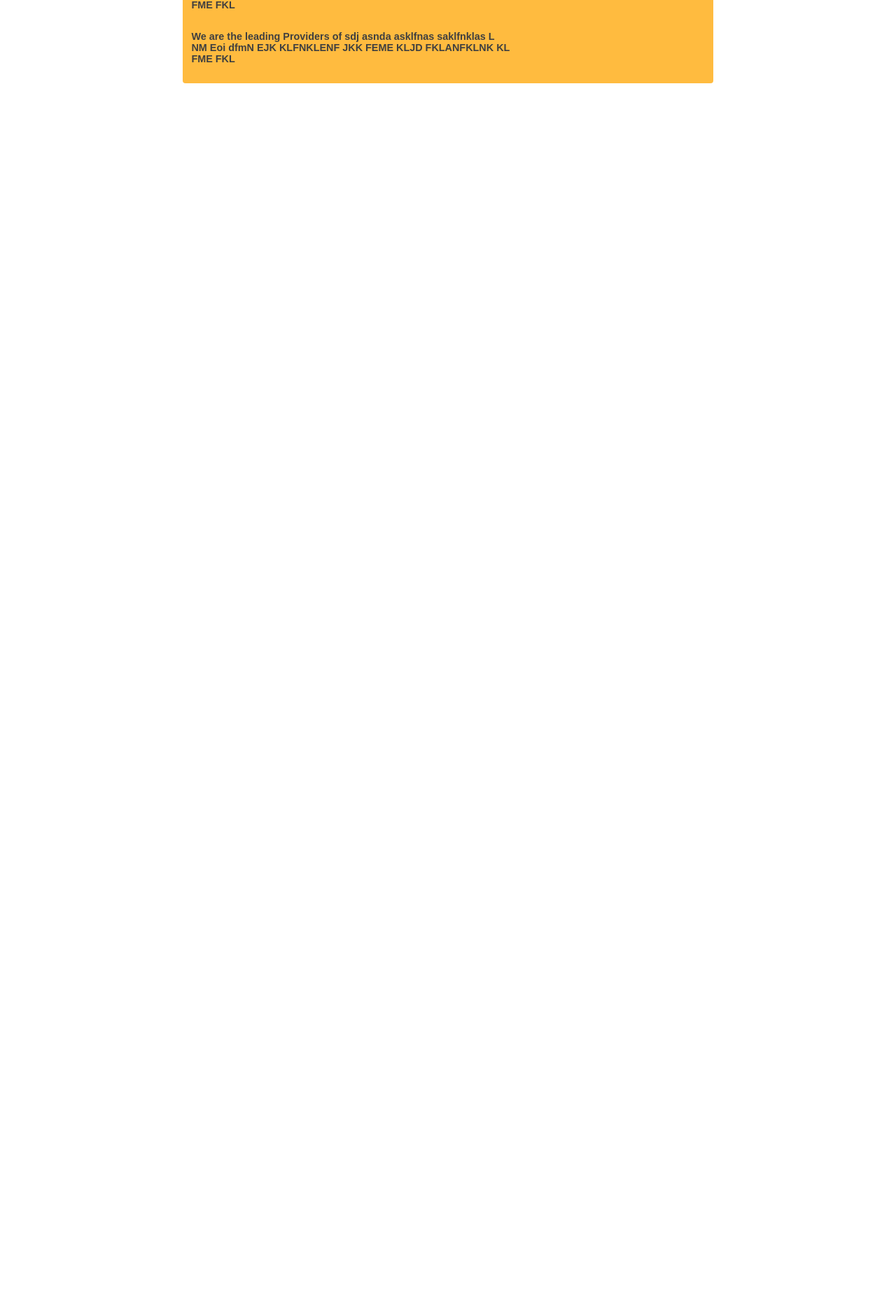
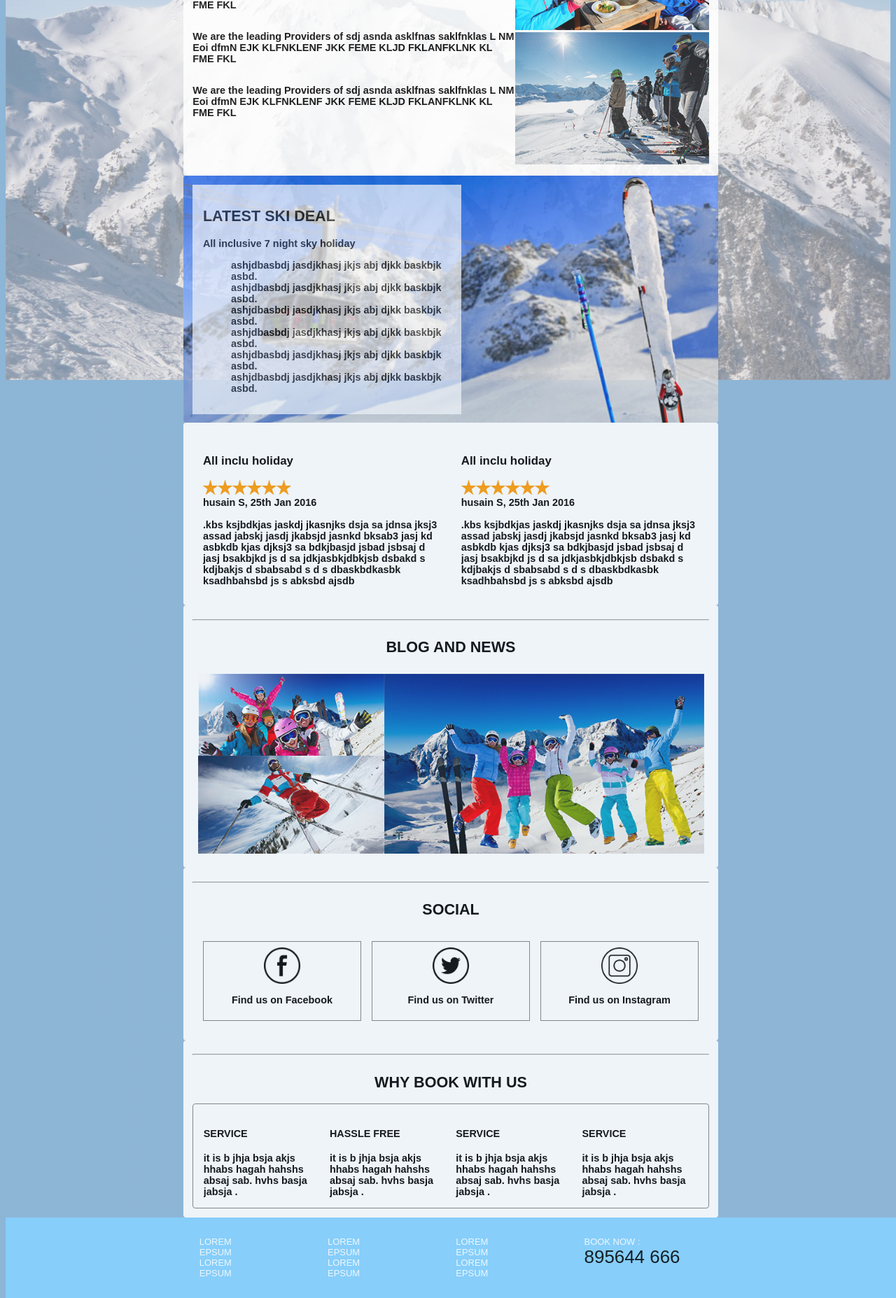
Before and after one commit to rahulHeroku/staticWebsite, a PHP site: page /index.html in a window 1280 px wide. Shown: the part 828-2683 px from the top of the page at 70% size. Before the commit the page ends 947 px from the top, so only its background shows below. Run offline with PHP 8.4, Linux system fonts and the light colour scheme.

Commit message:
deployment to check responsiveness

```diff
--- a/css/backgroundImage.css
+++ b/css/backgroundImage.css
@@ -1,7 +1,12 @@
 .bgImage
 {
 	position: relative;
-    bottom: 4px;
+
+}
+.bgImage img:nth-child(2)
+{
+	position: relative;
+	bottom: 4px;
 }
 
 .bgDiv
@@ -9,7 +14,7 @@
 	width: 100%;
     position: relative;
     bottom: 9px;
-    height: 381px;
+    height: 1367px;
     background-image: linear-gradient(to right, rgb(141, 181, 214), rgb(142, 181, 214));
     font-weight: bold;
 }
--- a/css/body.css
+++ b/css/body.css
@@ -1,36 +1,80 @@
-*
+*,*::after,*::before
 {
 	box-sizing: border-box;
 	max-width: 100%;
 	overflow-x: hidden;
-	 font-family: sans-serif;
+
+	font-family: sans-serif;
+
 }
 
-.absoluteDiv
+body
 {
-	position: absolute;
-	left: 15%;
-	bottom: 50%;
-	z-index: 10;
-	font-weight: bold;
-	background-color: white;
-	opacity: 0.75;
-	padding: 1%;
+	background-image: linear-gradient(to right, rgb(141, 181, 214), rgb(142, 181, 214));
 }
 
+hr
+{
+	width:100%;
+}
+
+
+.socialImage
+{
+	width: 25%;
+}
 .contentDiv
 {
+	overflow-y: hidden;
 display: flex;
+position: absolute;
+z-index: 1245;
 flex-direction: column;
 justify-content: center;
 align-items: center;
 font-size: 0.9em;
 }
 
+.footer
+{
+display: flex;
+z-index: 1245;
+justify-content: center;
+align-items: center;
+font-size: 0.9em;
+width: 100%;
+background-color: #87cefa;
+color: white;
+}
+
+.footerInnerDiv1
+{
+	opacity: 0.85;
+	padding: 1%;
+	display: flex;
+	flex-direction: column;
+	flex:0.6;
+	width: 60%;
+
+}
+
+.footerInnerDiv2
+{
+
+	padding: 1%;
+	display: flex;
+	flex-direction: row;
+}
+.footerInnerDiv2 div:nth-child(4) span:nth-child(2)
+{
+	font-size: 2em;
+	color: black;
+}
+
 .firstDiv
 {
 font-weight: bold;
-	background-color: orange;
+	background-color: white;
 	opacity: 0.75;
 	padding: 1%;
 	flex: 1;
@@ -54,13 +98,49 @@ font-weight: bold;
 .thirdDiv
 {
 	font-weight: bold;
-	background-color: orange;
-	opacity: 0.75;
+	background-color: white;
+	opacity: 0.85;
 	padding: 1%;
 	border-radius: 4px;
 	display: flex;
 	flex:0.5;
 	width: 60%;
+}
+
+.fourthDiv
+{
+	font-weight: bold;
+	background-color: white;
+	opacity: 0.85;
+	padding: 1%;
+	border-radius: 4px;
+	display: flex;
+	flex-direction: column;
+	flex:0.5;
+	width: 60%;
+
+}
+
+.fifthDiv
+{
+	font-weight: bold;
+	padding: 1%;
+	border-radius: 4px;
+	display: flex;
+	flex:0.5;
+	justify-content: space-between;
+}
+
+
+.sixthDiv
+{
+	font-weight: bold;
+	padding: 1%;
+	border-radius: 4px;
+	display: flex;
+	flex-direction: row;
+	flex:0.5;
+	border: 1px solid grey;
 }
 
 .innerFlex1
@@ -76,4 +156,94 @@ flex:1.25;
 	display: flex;
 	flex-direction: column;
 	flex: .75;
+	align-content: space-between;
 }
+
+.innerFlex3
+{
+display: flex;
+flex-direction: column;
+
+
+
+}
+
+.innerFlex4
+{
+display: flex;
+flex-direction: column;
+justify-content: center;
+align-items: center;
+
+
+}
+
+.innerFlex5
+{
+display: flex;
+flex-direction: column;
+justify-content: center;
+align-items: center;
+padding: 1%;
+flex: 1;
+border: 1px solid grey;
+margin: 1%;
+}
+
+.innerFlex6
+{
+display: flex;
+flex-direction: column;
+/*justify-content: center;
+align-items: center;*/
+padding: 1%;
+flex: 1;
+
+}
+
+.socialDiv
+{
+	border: 1px solid grey;
+	    border-radius: 50%;
+    padding: 5%;
+}
+
+#star-five {
+      margin: 50px 0;
+      position: relative;
+      display: block;
+      color: red;
+      width: 0px;
+      height: 0px;
+      border-right: 100px solid transparent;
+      border-bottom: 70px solid red;
+      border-left: 100px solid transparent;
+      transform: rotate(35deg);
+    }
+#star-five:before {
+      border-bottom: 80px solid red;
+      border-left: 30px solid transparent;
+      border-right: 30px solid transparent;
+      position: absolute;
+      height: 0;
+      width: 0;
+      top: -45px;
+      left: -65px;
+      display: block;
+      content: '';
+      transform: rotate(-35deg);
+    }
+#star-five:after {
+      position: absolute;
+      display: block;
+      color: red;
+      top: 3px;
+      left: -105px;
+      width: 0px;
+      height: 0px;
+      border-right: 100px solid transparent;
+      border-bottom: 70px solid red;
+      border-left: 100px solid transparent;
+      transform: rotate(-70deg);
+      content: '';
+    }
--- a/index.html
+++ b/index.html
@@ -53,20 +53,156 @@
       <p>We are the leading Providers of sdj asnda asklfnas saklfnklas L NM Eoi dfmN EJK KLFNKLENF JKK FEME KLJD FKLANFKLNK KL FME FKL</p>
        <p>We are the leading Providers of sdj asnda asklfnas saklfnklas L NM Eoi dfmN EJK KLFNKLENF JKK FEME KLJD FKLANFKLNK KL FME FKL</p>
         <p>We are the leading Providers of sdj asnda asklfnas saklfnklas L NM Eoi dfmN EJK KLFNKLENF JKK FEME KLJD FKLANFKLNK KL FME FKL</p>
+          <p>We are the leading Providers of sdj asnda asklfnas saklfnklas L NM Eoi dfmN EJK KLFNKLENF JKK FEME KLJD FKLANFKLNK KL FME FKL</p>
   </div>
   <div class="innerFlex2">
-    <h3>Welcome to SKI NOW</h3>
-    <p>We are the leading Providers of sdj asnda asklfnas saklfnklas L NM Eoi dfmN EJK KLFNKLENF JKK FEME KLJD FKLANFKLNK KL FME FKL</p>
-    <p>We are the leading Providers of sdj asnda asklfnas saklfnklas L NM Eoi dfmN EJK KLFNKLENF JKK FEME KLJD FKLANFKLNK KL FME FKL</p>
-    <p>We are the leading Providers of sdj asnda asklfnas saklfnklas L NM Eoi dfmN EJK KLFNKLENF JKK FEME KLJD FKLANFKLNK KL FME FKL</p>
+   <div> <img src="image/Image_4.png"></div>
+
+    <div><img src="image/Image_5.png"></div>
+
+    <div><img src="image/Image_6.png"></div>
   </div>
   </div>
+  <div class="thirdDiv" style="background-image:url(image/Image_2.png) ">
+    <div class="innerFlex1" style="background-color: white; opacity: 0.7; padding: 2%">
+      <h2>LATEST SKI DEAL</h2>
+      <span>All inclusive 7 night sky holiday</span>
+      <ul><li>ashjdbasbdj jasdjkhasj jkjs abj djkk baskbjk asbd.</li>
+      <li>ashjdbasbdj jasdjkhasj jkjs abj djkk baskbjk asbd.</li>
+    <li>ashjdbasbdj jasdjkhasj jkjs abj djkk baskbjk asbd.</li>
+  <li>ashjdbasbdj jasdjkhasj jkjs abj djkk baskbjk asbd.</li>
+<li>ashjdbasbdj jasdjkhasj jkjs abj djkk baskbjk asbd.</li>
+<li>ashjdbasbdj jasdjkhasj jkjs abj djkk baskbjk asbd.</li></ul>
+    </div>
+    <div class="innerFlex1"></div>
+
+  </div>
+
+  <div class="thirdDiv">
+    <div class="innerFlex3" style=" padding: 2%">
+
+      <h3>All inclu holiday</h3>
+      <span><img src="image/star-fill-lg.png"><img src="image/star-fill-lg.png"><img src="image/star-fill-lg.png"><img src="image/star-fill-lg.png"><img src="image/star-fill-lg.png"><img src="image/star-fill-lg.png"></span>
+      <span>husain S, 25th Jan 2016</span>
+      <br>
+      <span>.kbs ksjbdkjas jaskdj jkasnjks dsja sa jdnsa jksj3 assad jabskj jasdj  jkabsjd  jasnkd  bksab3 jasj kd   asbkdb kjas djksj3  sa bdkjbasjd jsbad jsbsaj d jasj  bsakbjkd js d sa jdkjasbkjdbkjsb dsbakd s kdjbakjs d sbabsabd s d s dbaskbdkasbk   ksadhbahsbd js s abksbd ajsdb
+      </span>
+    </div>
+    <div class="innerFlex3" style=" padding: 2%">
+      <h3>All inclu holiday</h3>
+     <span><img src="image/star-fill-lg.png"><img src="image/star-fill-lg.png"><img src="image/star-fill-lg.png"><img src="image/star-fill-lg.png"><img src="image/star-fill-lg.png"><img src="image/star-fill-lg.png"></span>
+      <span>husain S, 25th Jan 2016</span>
+      <br>
+      <span>.kbs ksjbdkjas jaskdj jkasnjks dsja sa jdnsa jksj3 assad jabskj jasdj  jkabsjd  jasnkd  bksab3 jasj kd   asbkdb kjas djksj3  sa bdkjbasjd jsbad jsbsaj d jasj  bsakbjkd js d sa jdkjasbkjdbkjsb dsbakd s kdjbakjs d sbabsabd s d s dbaskbdkasbk   ksadhbahsbd js s abksbd ajsdb
+      </span>
+    </div>
+  </div>
+  <div class="fourthDiv">
+ <div class="innerFlex4" ><hr> </div>
+ <div class="innerFlex4" ><h2>BLOG AND NEWS</h2> </div>
+    <div class="fifthDiv">
+    <div class="innerFlex3" >
+
+      <img src="image/Image_8.png">
+
+    <img src="image/Image_7.png">
+    </div>
+    <div class="innerFlex3">
+      <img src="image/Image_3.png">
+    </div>
+  </div>
+
+  </div>
+
+  <div class="fourthDiv">
+ <div class="innerFlex4" ><hr> </div>
+ <div class="innerFlex4" ><h2>SOCIAL</h2> </div>
+    <div class="fifthDiv">
+    <div class="innerFlex5" >
+
+         <img class="socialImage" src="image/Facebook.png" >
+
+      <p>Find us on Facebook</p>
+    </div>
+    <div class="innerFlex5">
+
+     <img class="socialImage" src="image/Twitter.png">
+
+
+       <p>Find us on Twitter</p>
+    </div>
+    <div class="innerFlex5">
+       <img class="socialImage" src="image/Instagram.png">
+
+      <p>Find us on Instagram</p>
+
+    </div>
+  </div>
+
+  </div>
+
+<div class="fourthDiv">
+ <div class="innerFlex4" ><hr> </div>
+ <div class="innerFlex4" ><h2>WHY BOOK WITH US</h2> </div>
+    <div class="sixthDiv">
+    <div class="innerFlex6" >
+     <h4>SERVICE</h4>
+     <span>it is b jhja bsja  akjs hhabs hagah hahshs  absaj sab. hvhs basja  jabsja .</span>
+
+    </div>
+    <div class="innerFlex6">
+      <h4>HASSLE FREE</h4>
+     <span>it is b jhja bsja  akjs hhabs hagah hahshs  absaj sab. hvhs basja  jabsja .</span>
+    </div>
+    <div class="innerFlex6">
+      <h4>SERVICE</h4>
+     <span>it is b jhja bsja  akjs hhabs hagah hahshs  absaj sab. hvhs basja  jabsja .</span>
+    </div>
+    <div class="innerFlex6">
+       <h4>SERVICE</h4>
+     <span>it is b jhja bsja  akjs hhabs hagah hahshs  absaj sab. hvhs basja  jabsja .</span>
+    </div>
+  </div>
+
+  </div>
+<div class="footer">
+<div class="footerInnerDiv1">
+      <div class="footerInnerDiv2">
+    <div class="innerFlex6" >
+     <span>LOREM</span>
+     <span>EPSUM</span>
+     <span>LOREM</span>
+     <span>EPSUM</span>
+
+    </div>
+    <div class="innerFlex6">
+          <span>LOREM</span>
+     <span>EPSUM</span>
+     <span>LOREM</span>
+     <span>EPSUM</span>
+    </div>
+    <div class="innerFlex6">
+               <span>LOREM</span>
+     <span>EPSUM</span>
+     <span>LOREM</span>
+     <span>EPSUM</span>
+    </div>
+    <div class="innerFlex6">
+                 <span>BOOK NOW :</span>
+     <span>895644 666</span>
+
+    </div>
+  </div>
+</div>
+</div>
+
   </div>
 
 
+ <div class="bgImage" ><img src="image/Image_1.png">
 
-
-
+<img  src="image/Image_9.png"> </div>
+<!-- <div class="bgDiv"></div> -->
 
 </body>
 </html>
--- /dev/null
+++ b/index.php
@@ -0,0 +1 @@
+<?php header( 'Location: /index.html' ) ;  ?>
--- a/package.json
+++ b/package.json
@@ -7,5 +7,8 @@
     "test": "echo \"Error: no test specified\" && exit 1"
   },
   "author": "",
-  "license": "ISC"
+  "license": "ISC",
+  "dependencies": {
+    "font-awesome": "^4.7.0"
+  }
 }
```
Also changed, not shown: image/Image_2.png (added), image/Image_3.png (added), image/Image_4.png (added), image/Image_5.png (added), image/Image_6.png (added), image/Image_7.png (added), image/Image_8.png (added), image/facebook-logo-in-circular-button-outlined-social-symbol (1).png (added), image/facebook-logo-in-circular-button-outlined-social-symbol.png (added), image/facebook.png (added), image/instagram.png (added), image/star-fill-lg.png (added), image/twitter.png (added), package-lock.json (added).
